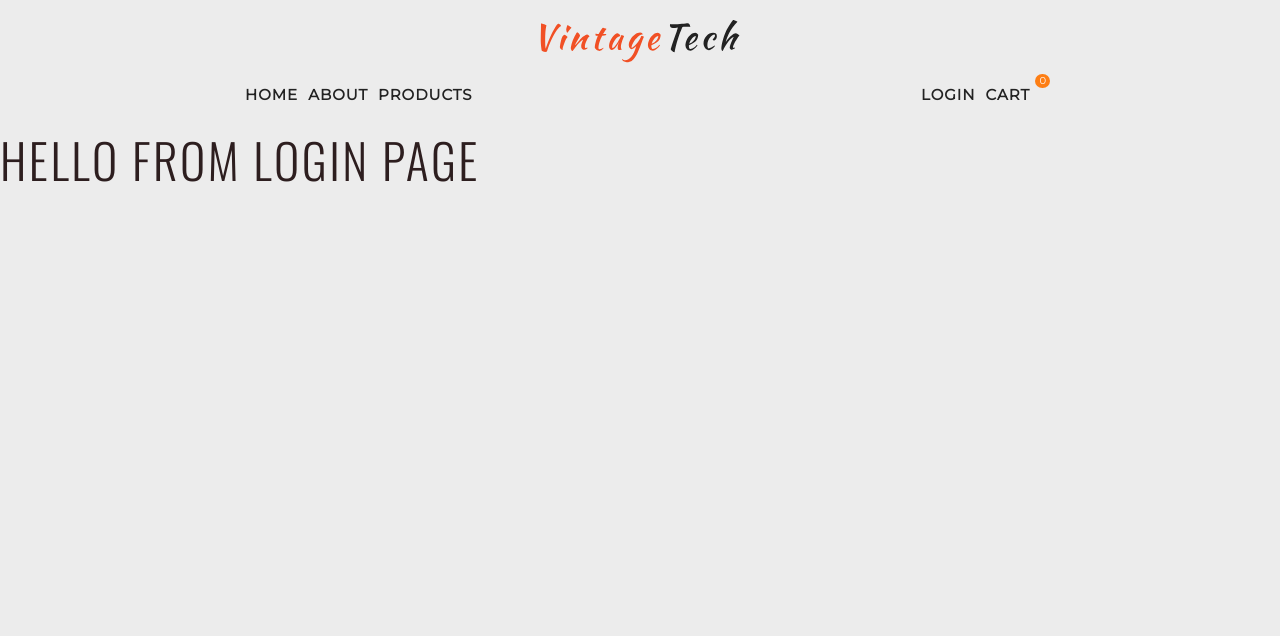
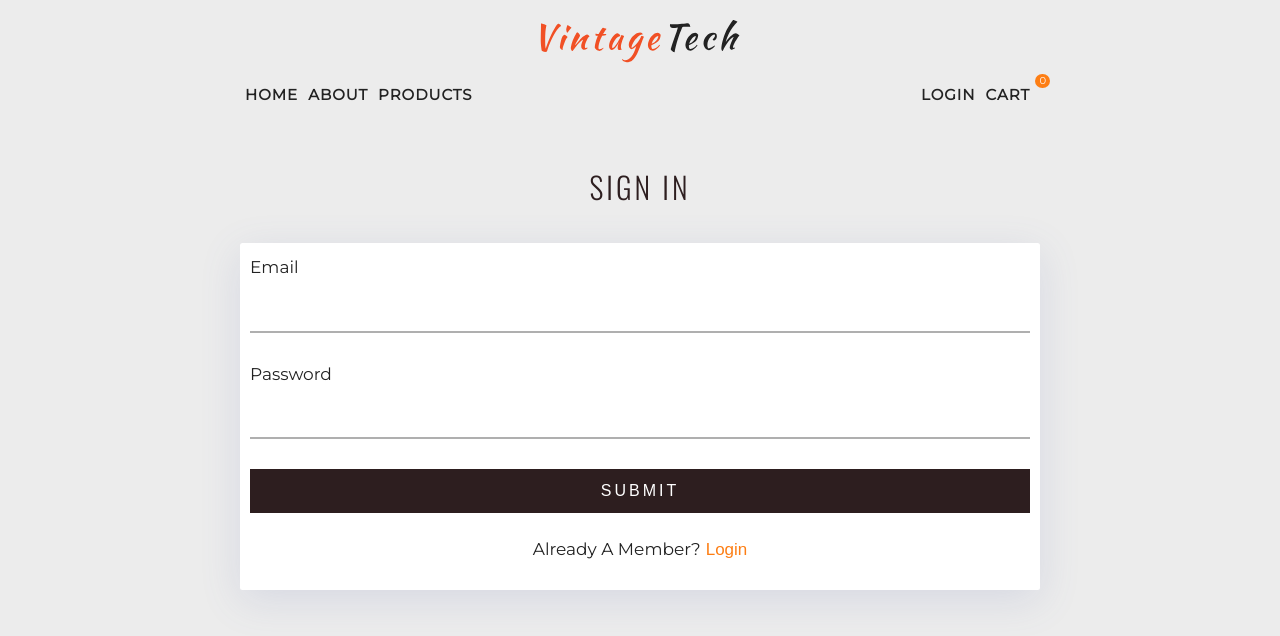
Before and after one commit to locaulker/react-eStore, a React (Create React App) app: page /login in a window 1280 px wide. Shown: the top 636 px of the page. Built offline with nearby package versions, Linux system fonts and the light colour scheme; no server answers.

Commit message:
jsx completed for login form

```diff
--- a/src/index.css
+++ b/src/index.css
@@ -36,8 +36,10 @@ Variables
   /* --mainRed: #f0c420; */
   --mainTransition: all 0.3s linear;
   --mainSpacing: 0.3rem;
-  --lightShadow: 2px 5px 3px 0px rgba(0, 0, 0, 0.5);
-  --darkShadow: 4px 10px 5px 0px rgba(0, 0, 0, 0.5);
+  /* --lightShadow: 2px 5px 3px 0px rgba(0, 0, 0, 0.5); */
+  --lightShadow: 0px 10px 40px rgba(91, 107, 174, 0.15);
+  /* --darkShadow: 4px 10px 5px 0px rgba(0, 0, 0, 0.5); */
+  --darkShadow: 2px 5px 3px 0px rgba(0, 0, 0, 0.5);
   --mainBorderRadius: 0.25rem;
   --smallWidth: 85vw;
   --maxWidth: 80rem;
@@ -533,9 +535,9 @@ Login Form
   width: 100%;
   border: none;
   border-bottom: 2px solid var(--darkGrey);
-  margin-bottom: 1.25rem;
-  padding: 0.5rem;
-  font-size: 1.2rem;
+  margin-bottom: 3rem;
+  padding: 1.5rem;
+  font-size: 1.8rem;
 }
 .form-empty,
 .stripe-errors {
@@ -543,19 +545,23 @@ Login Form
   color: var(--mainRed);
 }
 .register-link {
-  margin-bottom: 0;
-  margin-top: 1rem;
+  /* margin-bottom: 0; */
+  margin: 2.5rem 0 1.5rem 0;
   text-align: center;
 }
 .register-link button {
   background: transparent;
   border: none;
-  color: var(--primaryColor);
+  /* color: var(--primaryColor); */
+  color: var(--mainCTA);
   text-transform: capitalize;
   font-size: inherit;
   display: inline-block;
   margin-left: 0.5rem;
   cursor: pointer;
+}
+.register-link button:hover {
+  color: var(--primaryColor);
 }
 .disabled {
   color: var(--mainWhite);
--- a/src/pages/Login.js
+++ b/src/pages/Login.js
@@ -1,10 +1,102 @@
 import React from 'react'
 
+// strapi functions
+
+// user handling
+import {useHistory} from 'react-router-dom'
+
+
+
 const Login = () => {
+  const history = useHistory()
+
+  // setup user context
+
+  // state values
+  const [email, setEmail] = React.useState('')
+  const [password, setPassword] = React.useState('')
+  const [username, setUsername] = React.useState('default')
+  const [isMember, setIsMember] = React.useState(true)
+
+  // empty variables
+  let isEmpty = false
+
+  const toggleMember = () => {
+
+  }
+
+  const handleSubmit = async (e) => {
+
+  }
+
   return (
-    <div>
-      <h1>hello from login page</h1>
-    </div>
+    <section className="form section">
+      <h2 className="section-title">{isMember ? "sign in" : "register"}</h2>
+      <form className="login-form">
+
+        {/* email input */}
+        <div className="form-control">
+          <label htmlFor="email">email</label>
+          <input
+            type="email"
+            id="email"
+            value={email}
+            onChange={ (e) => {
+              setEmail(e.target.value)
+            }}
+          />
+        </div>
+
+        {/* password input */}
+        <div className="form-control">
+          <label htmlFor="email">password</label>
+          <input
+            type="password"
+            id="password"
+            value={password}
+            onChange={ (e) => {
+              setPassword(e.target.value)
+            }}
+          />
+        </div>
+
+        {/* username input */}
+        {!isMember && (
+          <div className="form-control">
+            <label htmlFor="username">username</label>
+            <input
+              type="text"
+              id="username"
+              value={username}
+              onChange={ (e) => {
+                setUsername(e.target.value)
+              }}
+            />
+          </div>
+        )}
+
+        {/* empty form text */}
+        {isEmpty && <p className="form-empty">all form fields required</p>}
+
+        {/* submit button */}
+        {!isEmpty &&
+          <button
+            type="submit"
+            className="btn btn-block btn-primary"
+            onClick={handleSubmit}
+          >submit</button>}
+
+        {/* link to register */}
+        <p className="register-link">
+          {!isMember ? "need to register" : "already a member?"}
+          <button
+            type="button"
+            onClick={toggleMember}
+          >login</button>
+        </p>
+
+      </form>
+    </section>
   )
 }
 
```
